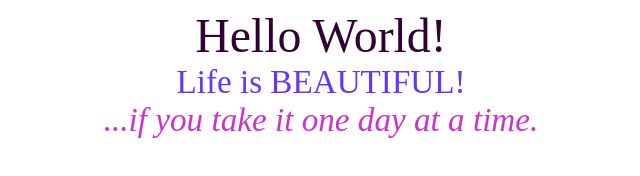
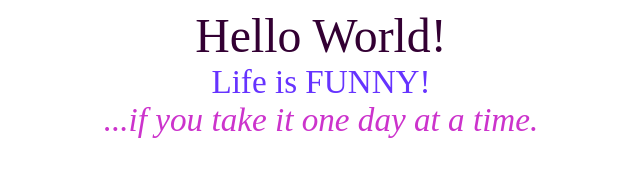
Before and after one commit to mforkey/HTMLGitHubActions, a plain HTML site: page index.html in a window 1280 px wide. Shown: the whole page, without its empty margins (319-959 px from the left). Drawn offline with Linux system fonts and the light colour scheme.

Commit message:
Updated index.html

```diff
--- a/index.html
+++ b/index.html
@@ -10,7 +10,7 @@
  style="color: rgb(51, 0, 51);"><big><big><big><big><big>Hello
 World!</big></big></big></big></big></big><br>
 <big style="color: rgb(102, 51, 255);"><big><big><big><big><big><small><small>Life
-is BEAUTIFUL!<br>
+is FUNNY!<br>
 <span style="font-style: italic; color: rgb(204, 51, 204);">...if
 you take it one day at a time.</span></small></small></big></big></big></big></big></big></div>
 </body>
```
